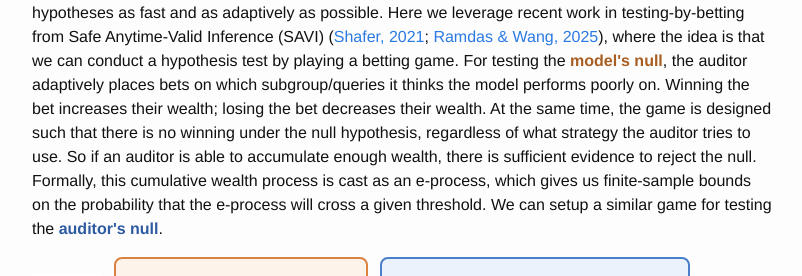
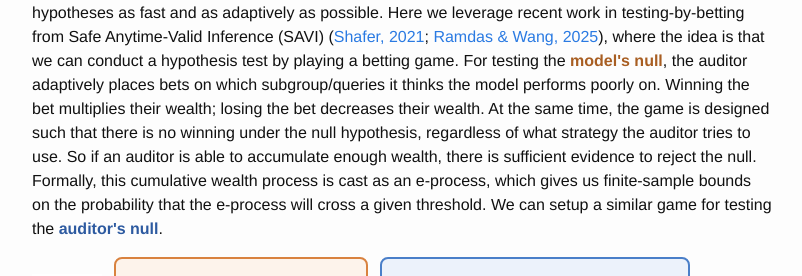
Before and after one commit to jjfeng/jjfeng.github.io, a Jekyll site: the page built from project_adaptive_auditing.html, in a window 1280 px wide and 900 px high, scrolled down 812 px. Shown: the part 208-484 px from the top of the window, without its empty margins (238-1040 px from the left). Built offline with Jekyll 4.4.1, drawn with Linux system fonts in a browser that asks for light colours.

Commit message:
multiply

```diff
--- a/project_adaptive_auditing.html
+++ b/project_adaptive_auditing.html
@@ -177,7 +177,7 @@
 
 <p>
 With this dueling hypothesis framework in place, the question is how we can actually test these hypotheses as fast and as adaptively as possible.
-Here we leverage recent work in testing-by-betting from Safe Anytime-Valid Inference (SAVI) (<a href="https://doi.org/10.1111/rssa.12647">Shafer, 2021</a>; <a href="https://arxiv.org/abs/2410.23614">Ramdas &amp; Wang, 2025</a>), where the idea is that we can conduct a hypothesis test by playing a betting game. For testing the <span class="c-model">model's null</span>, the auditor adaptively places bets on which subgroup/queries it thinks the model performs poorly on. Winning the bet increases their wealth; losing the bet decreases their wealth. At the same time, the game is designed such that there is no winning under the null hypothesis, regardless of what strategy the auditor tries to use. So if an auditor is able to accumulate enough wealth, there is sufficient evidence to reject the null. Formally, this cumulative wealth process is cast as an e-process, which gives us finite-sample bounds on the probability that the e-process will cross a given threshold. We can setup a similar game for testing the <span class="c-auditor">auditor's null</span>.
+Here we leverage recent work in testing-by-betting from Safe Anytime-Valid Inference (SAVI) (<a href="https://doi.org/10.1111/rssa.12647">Shafer, 2021</a>; <a href="https://arxiv.org/abs/2410.23614">Ramdas &amp; Wang, 2025</a>), where the idea is that we can conduct a hypothesis test by playing a betting game. For testing the <span class="c-model">model's null</span>, the auditor adaptively places bets on which subgroup/queries it thinks the model performs poorly on. Winning the bet multiplies their wealth; losing the bet decreases their wealth. At the same time, the game is designed such that there is no winning under the null hypothesis, regardless of what strategy the auditor tries to use. So if an auditor is able to accumulate enough wealth, there is sufficient evidence to reject the null. Formally, this cumulative wealth process is cast as an e-process, which gives us finite-sample bounds on the probability that the e-process will cross a given threshold. We can setup a similar game for testing the <span class="c-auditor">auditor's null</span>.
 </p>
 
 <div class="duel-eq">
```
